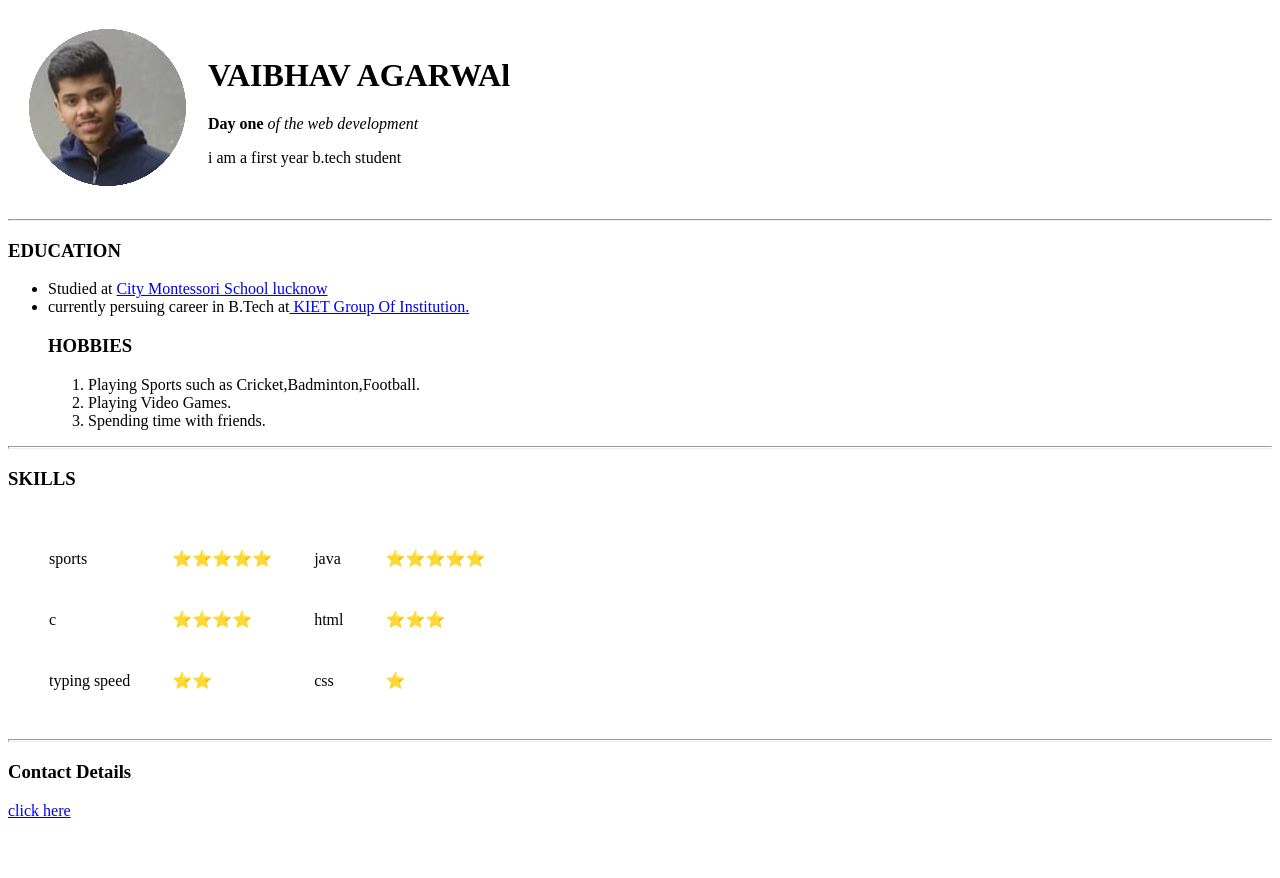
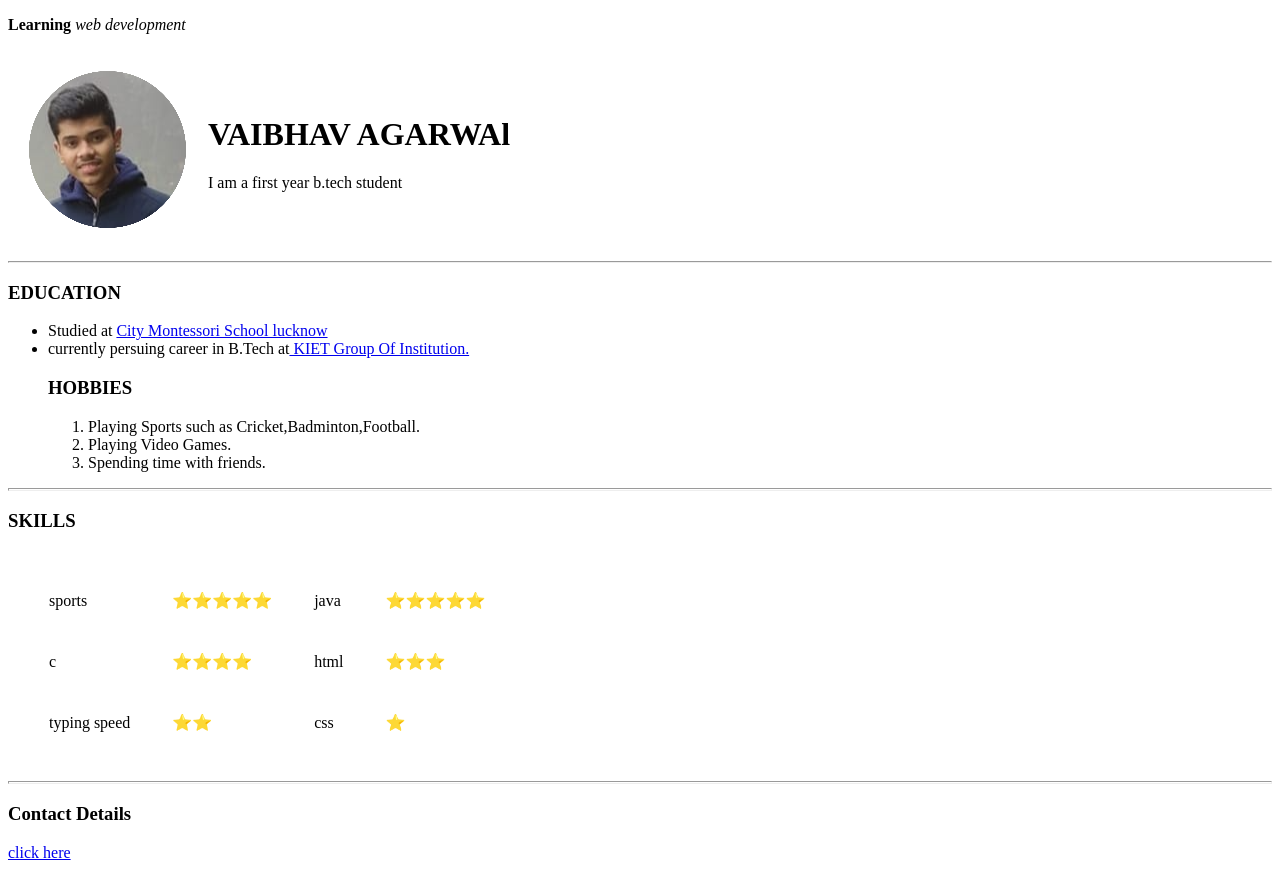
Before and after one commit to itzvaibhav4/cv, a plain HTML site: page index.html in a window 1280 px wide. Before the commit the page ends 836 px from the top, so only its background shows below. Drawn offline with Linux system fonts and the light colour scheme.

Commit message:
Update index.html

```diff
--- a/index.html
+++ b/index.html
@@ -9,8 +9,8 @@
         <tr>
             <td><img src="vaibhav.png"></td>
             <td><h1>VAIBHAV AGARWAl </h1>
-                <p><strong> Day one </strong> <em>of the web development</em></p>
-                <p>i am a first year b.tech student  </p></td>
+                <p>I am a first year b.tech student  </p></td>
+            <p><strong> Learning </strong> <em>web development</em></p>
             </tr>
     </table>
 
```
